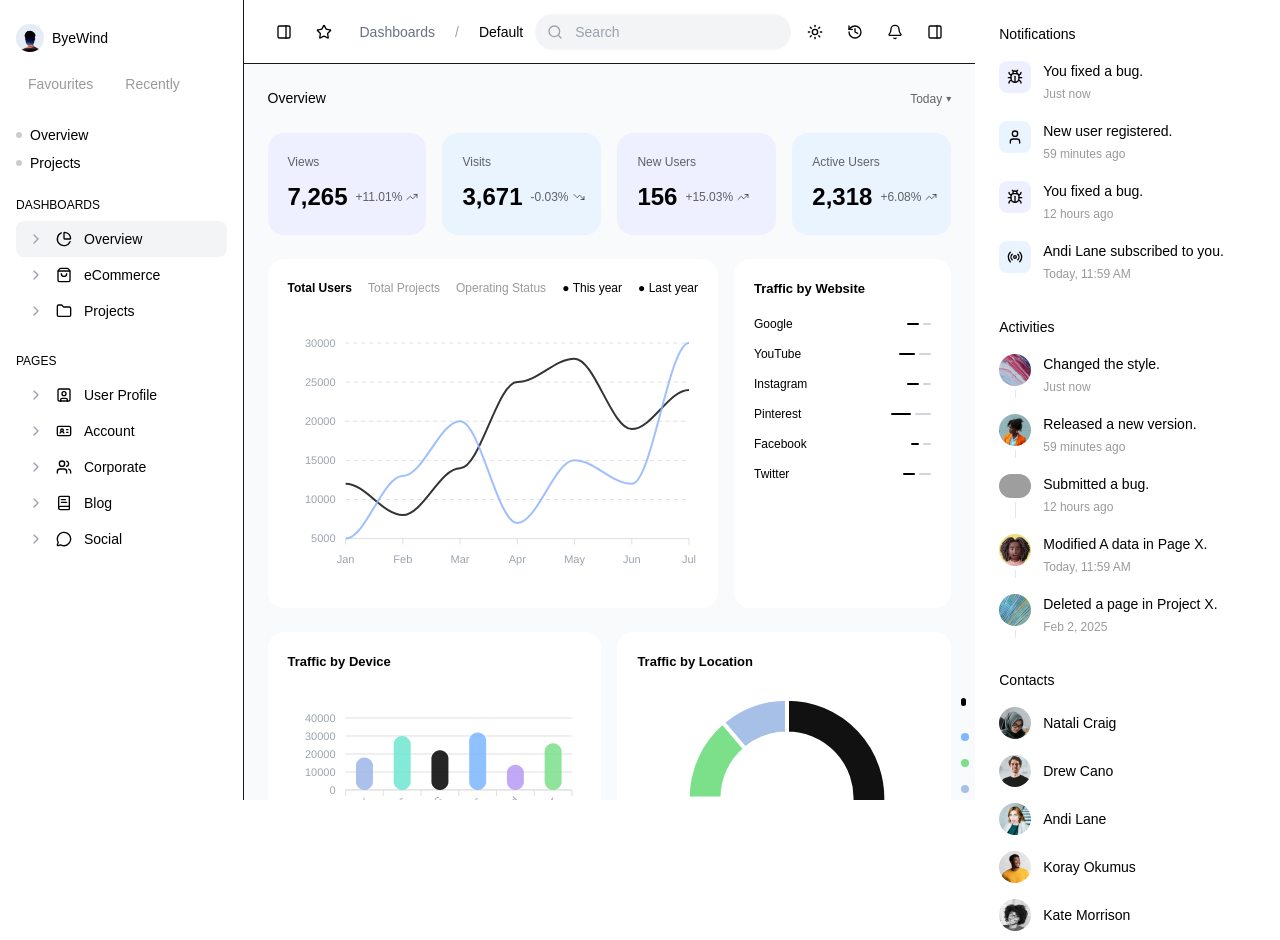
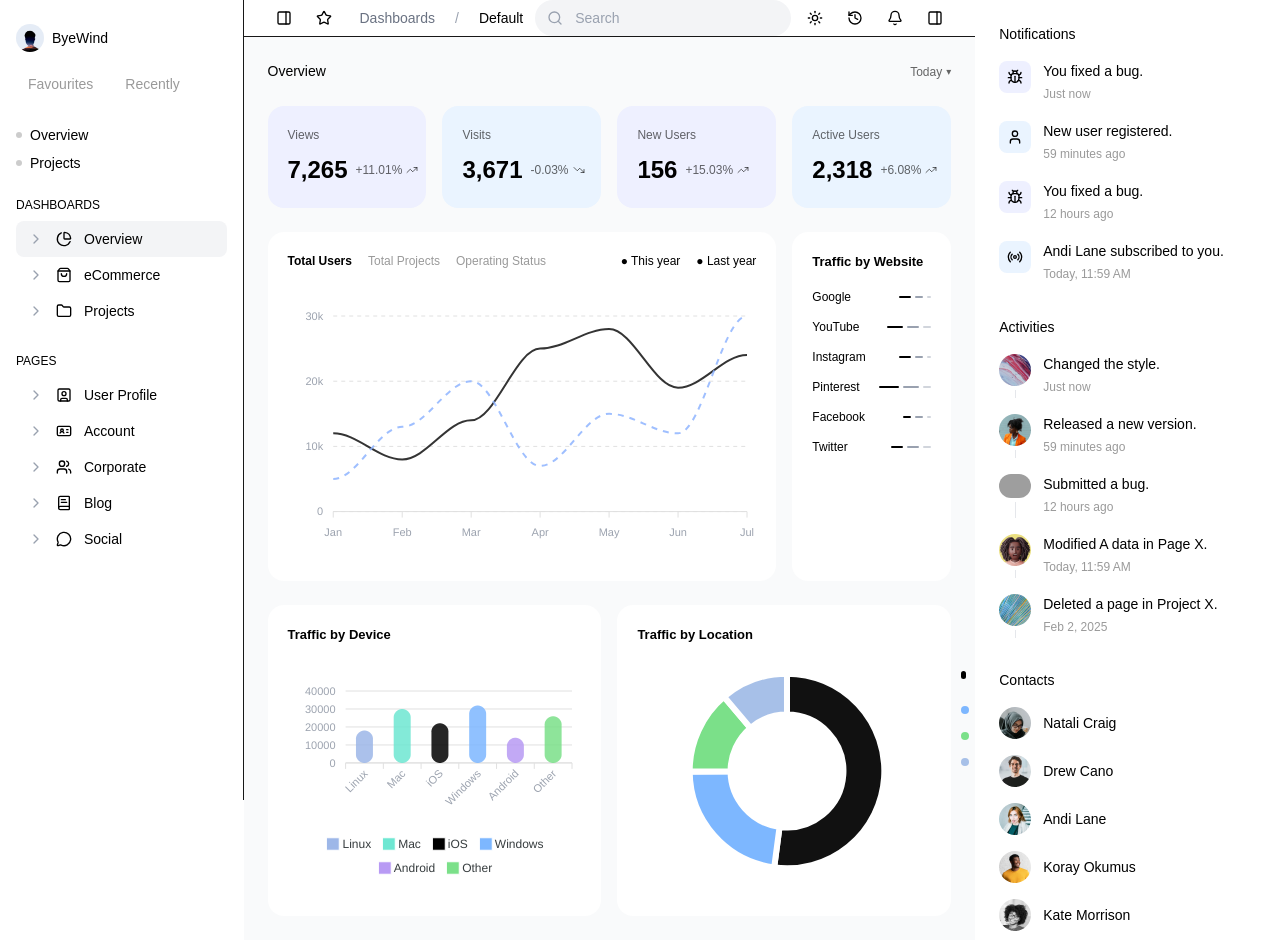
Before and after one commit to Manvendra7011/AgrimFincapNextJSAssignment, a Next.js app: page / in a window 1280 px wide. Built offline with nearby package versions, Linux system fonts and the light colour scheme; grey boxes are pictures that could not be loaded.

Commit message:
fixes for charts

```diff
--- a/app/layout.js
+++ b/app/layout.js
@@ -13,7 +13,7 @@ export default function RootLayout({ children }) {
 
           <div className="flex flex-col flex-1">
             <Navbar />
-            <main className="flex-1 p-6 overflow-y-auto bg-gray-50">
+            <main className="flex-1 p-6 bg-gray-50">
               {children}
             </main>
           </div>
--- a/components/Dashboard/ChartsRow.jsx
+++ b/components/Dashboard/ChartsRow.jsx
@@ -1,11 +1,10 @@
 import TotalUsersChart from "./TotalUserCharts";
-
 function TotalUsersHeader() {
   return (
     <div className="flex items-center gap-4 mb-4 text-[12px]">
       <span className="text-black font-bold">Total Users</span>
-      <span className="text-black/40">Total Projects</span>
-      <span className="text-black/40">Operating Status</span>
+      <span className="text-black/40 hover:text-black">Total Projects</span>
+      <span className="text-black/40 hover:text-black">Operating Status</span>
 
       <div className="ml-auto flex items-center gap-4">
         <span className="flex items-center gap-1 text-black">
@@ -23,12 +22,12 @@ const websites = ["Google","YouTube","Instagram","Pinterest","Facebook","Twitter
 
 function TrafficByWebsite() {
   const data = [
-    { name: "Google", primary: "w-3", secondary: "w-2" },
-    { name: "YouTube", primary: "w-4", secondary: "w-3" },
-    { name: "Instagram", primary: "w-3", secondary: "w-2" },
-    { name: "Pinterest", primary: "w-5", secondary: "w-4" },
-    { name: "Facebook", primary: "w-2", secondary: "w-2" },
-    { name: "Twitter", primary: "w-3", secondary: "w-3" },
+    { name: "Google", bars: ["w-3", "w-2", "w-1"] },
+    { name: "YouTube", bars: ["w-4", "w-3", "w-2"] },
+    { name: "Instagram", bars: ["w-3", "w-2", "w-1"] },
+    { name: "Pinterest", bars: ["w-5", "w-4", "w-2"] },
+    { name: "Facebook", bars: ["w-2", "w-2", "w-1"] },
+    { name: "Twitter", bars: ["w-3", "w-3", "w-2"] },
   ];
 
   return (
@@ -43,19 +42,15 @@ function TrafficByWebsite() {
             key={item.name}
             className="flex items-center justify-between"
           >
-            {/* Website name */}
             <span className="text-[12px] text-black">
               {item.name}
             </span>
 
-            {/* Two tiny bars */}
+            {/* THREE micro bars */}
             <div className="flex items-center gap-1">
-              <span
-                className={`h-[2px] ${item.primary} bg-black rounded-full`}
-              />
-              <span
-                className={`h-[2px] ${item.secondary} bg-gray-300 rounded-full`}
-              />
+              <span className={`h-[2px] ${item.bars[0]} bg-black rounded-full`} />
+              <span className={`h-[2px] ${item.bars[1]} bg-gray-400 rounded-full`} />
+              <span className={`h-[2px] ${item.bars[2]} bg-gray-300 rounded-full`} />
             </div>
           </div>
         ))}
@@ -65,17 +60,22 @@ function TrafficByWebsite() {
 }
 
 
+
 export default function ChartsRow() {
   return (
-    <div className="grid grid-cols-3 gap-4">
-      <div className="col-span-2 bg-white rounded-2xl p-5">
+    <div className="grid grid-cols-4 gap-4">
+
+      {/* Line chart – wider */}
+      <div className="col-span-3 bg-white rounded-2xl p-5">
         <TotalUsersHeader />
         <TotalUsersChart />
       </div>
 
+      {/* Traffic by Website – narrower */}
       <div className="bg-white rounded-2xl p-5">
         <TrafficByWebsite />
       </div>
+
     </div>
   );
 }
--- a/components/Dashboard/TotalUserCharts.jsx
+++ b/components/Dashboard/TotalUserCharts.jsx
@@ -6,23 +6,71 @@ const Chart = dynamic(() => import("react-apexcharts"), { ssr: false });
 
 export default function TotalUsersChart() {
   const options = {
-    chart: { toolbar: { show: false } },
-    stroke: { curve: "smooth", width: 2 },
+    chart: {
+      toolbar: { show: false },
+      width: "100%", // ✅ REQUIRED in grid layouts
+    },
+
+    stroke: {
+      curve: "smooth",
+      width: [2, 2],
+      dashArray: [0, 6], // blue dotted
+    },
+
     colors: ["#111111", "#8FB4FF"],
-    grid: { strokeDashArray: 4 },
+
+    grid: {
+      strokeDashArray: 4,
+    },
+
+    states: {
+      hover: { filter: { type: "none" } },
+      active: { filter: { type: "none" } },
+    },
+
+    tooltip: {
+      theme: "light",
+      style: {
+        fontSize: "12px",
+        color: "#000000",
+      },
+    },
+
     xaxis: {
       categories: ["Jan","Feb","Mar","Apr","May","Jun","Jul"],
-      labels: { style: { colors: "#9CA3AF", fontSize: "11px" } },
+      labels: {
+        style: {
+          colors: "#9CA3AF",
+          fontSize: "11px",
+        },
+      },
     },
+
     yaxis: {
-      labels: { style: { colors: "#9CA3AF", fontSize: "11px" } },
+      min: 0,
+      max: 30000,
+      tickAmount: 3,
+      labels: {
+        formatter: (val) => (val === 0 ? "0" : `${val / 1000}k`),
+        style: {
+          colors: "#9CA3AF",
+          fontSize: "11px",
+        },
+      },
     },
+
     legend: { show: false },
   };
 
   const series = [
-    { name: "This year", data: [12000,8000,14000,25000,28000,19000,24000] },
-    { name: "Last year", data: [5000,13000,20000,7000,15000,12000,30000] },
+    {
+      name: "This year",
+      data: [12000, 8000, 14000, 25000, 28000, 19000, 24000],
+    },
+    {
+      name: "Last year",
+      data: [5000, 13000, 20000, 7000, 15000, 12000, 30000],
+    },
   ];
 
   return (
--- a/components/Dashboard/TrafficByLocationChart.jsx
+++ b/components/Dashboard/TrafficByLocationChart.jsx
@@ -13,25 +13,39 @@ export default function TrafficByLocationChart() {
     colors: ["#111111", "#7DB7FF", "#7BE089", "#A7C0E8"],
     dataLabels: { enabled: false },
     legend: { show: false },
+
     stroke: {
-      width: 4,
-      lineCap: "round", // rounded segments
+      width: 6,          // ✅ thicker stroke
+      lineCap: "round",  // ✅ rounded edges
     },
+
     plotOptions: {
       pie: {
         donut: {
-          size: "65%",
+          size: "58%",   // ✅ smaller hole = visible rounding
         },
-        expandOnClick: true,
+        expandOnClick: true, // best supported interaction
       },
     },
+
     states: {
-      hover: { filter: { type: "none" } },
-      active: { filter: { type: "none" } },
+      hover: {
+        filter: { type: "none" },
+      },
+      active: {
+        filter: { type: "none" },
+      },
     },
   };
 
   const series = [52.1, 22.8, 13.9, 11.2];
 
-  return <Chart options={options} series={series} type="donut" height={220} />;
+  return (
+    <Chart
+      options={options}
+      series={series}
+      type="donut"
+      height={220}
+    />
+  );
 }
```
